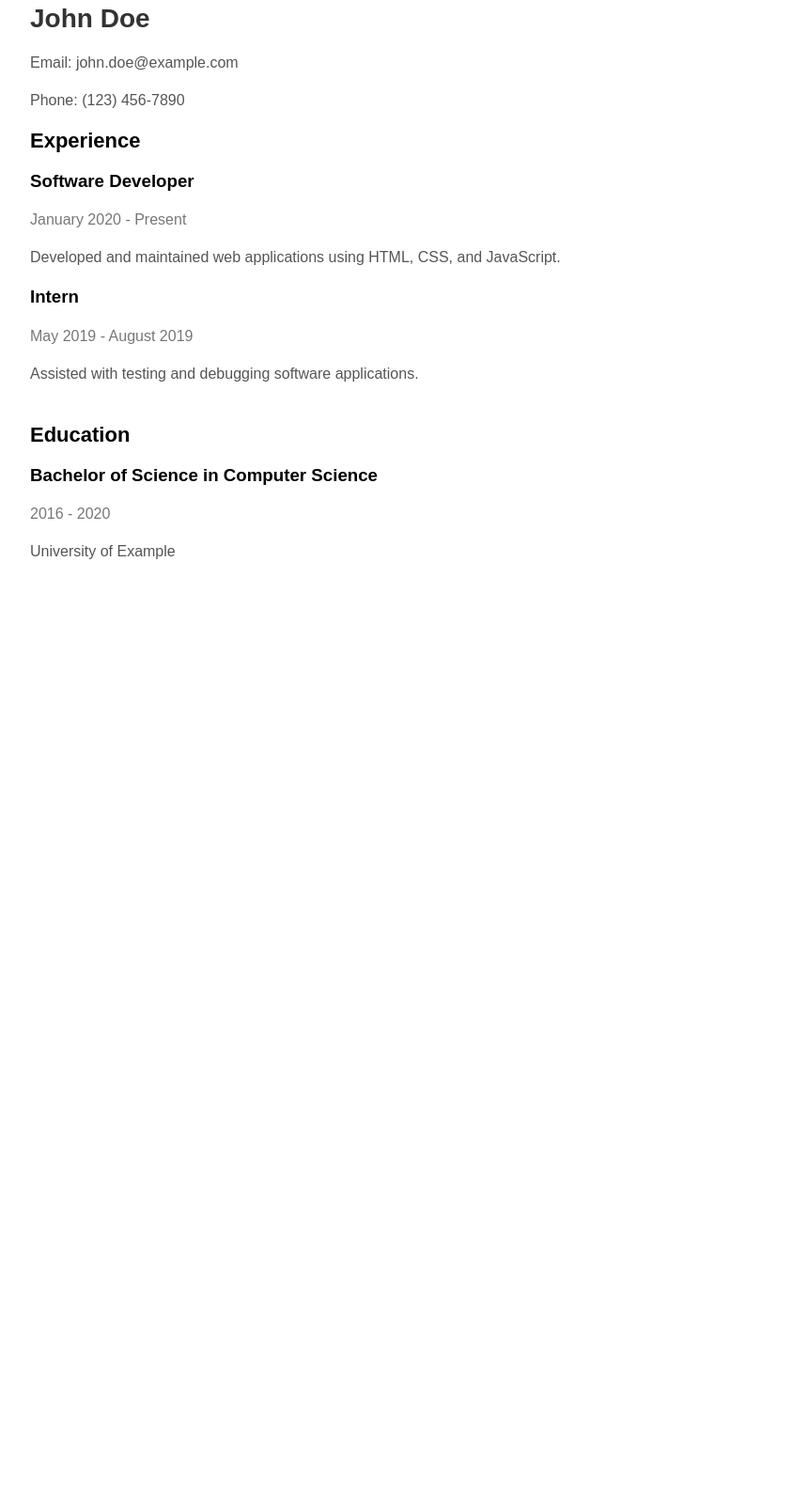
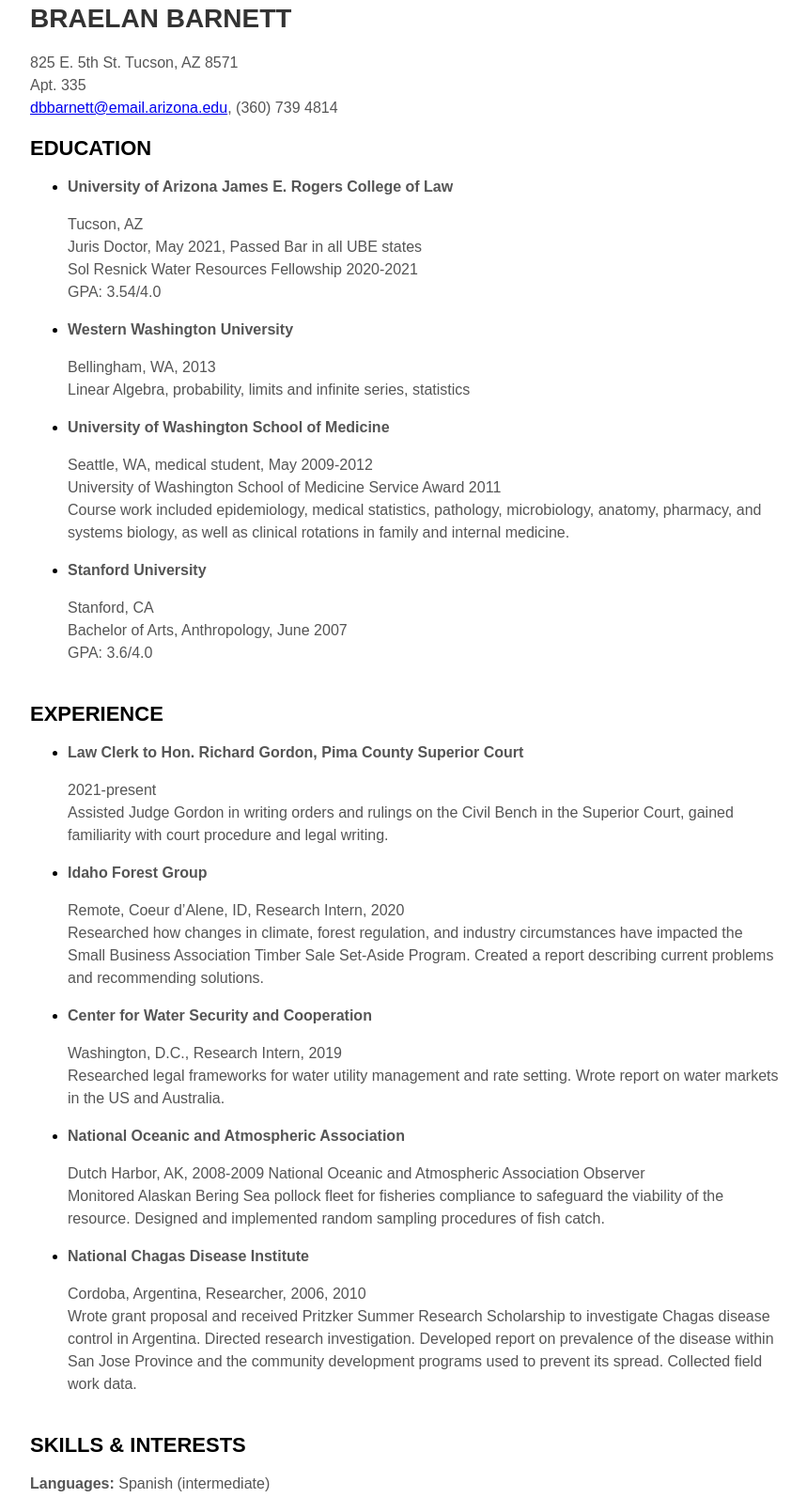
Before and after one commit to Braelan/2023_resume, a plain HTML site: page index.html in a window 1280 px wide. Shown: the part 16-1610 px from the top of the page at 94% size, without its empty margins (208-1067 px from the left). Before the commit the page ends 800 px from the top, so only its background shows below. Drawn offline with Linux system fonts and the light colour scheme.

Commit message:
change resume to 2023 resume

```diff
--- a/index.html
+++ b/index.html
@@ -1,40 +1,106 @@
 <!DOCTYPE html>
 <html>
+
 <head>
-    <title>Professional Resume</title>
-    <link rel="stylesheet" type="text/css" href="styles.css">
+    <meta charset="UTF-8">
+    <title>Resume</title>
+    <link rel="stylesheet" href="styles.css">
 </head>
+
 <body>
     <div class="container">
-        <h1>John Doe</h1>
-        <p>Email: john.doe@example.com</p>
-        <p>Phone: (123) 456-7890</p>
+        <h1>BRAELAN BARNETT</h1>
+        <p>
+            825 E. 5th St. Tucson, AZ 8571<br>
+            Apt. 335<br>
+            <a href="mailto:dbbarnett@email.arizona.edu">dbbarnett@email.arizona.edu</a>,
+            (360) 739 4814
+        </p>
 
         <div class="resume-section">
-            <h2 class="resume-heading">Experience</h2>
-
-            <div class="resume-item">
-                <h3 class="resume-item-title">Software Developer</h3>
-                <p class="resume-item-date">January 2020 - Present</p>
-                <p class="resume-item-description">Developed and maintained web applications using HTML, CSS, and JavaScript.</p>
-            </div>
-
-            <div class="resume-item">
-                <h3 class="resume-item-title">Intern</h3>
-                <p class="resume-item-date">May 2019 - August 2019</p>
-                <p class="resume-item-description">Assisted with testing and debugging software applications.</p>
-            </div>
+            <h2 class="resume-heading">EDUCATION</h2>
+            <ul class="resume-item">
+                <li>
+                    <p class="resume-item-title">University of Arizona James E. Rogers College of Law</p>
+                    <p>Tucson, AZ<br>
+                        Juris Doctor, May 2021, Passed Bar in all UBE states<br>
+                        Sol Resnick Water Resources Fellowship 2020-2021<br>
+                        GPA: 3.54/4.0</p>
+                </li>
+                <li>
+                    <p class="resume-item-title">Western Washington University</p>
+                    <p>Bellingham, WA, 2013<br>
+                        Linear Algebra, probability, limits and infinite series, statistics</p>
+                </li>
+                <li>
+                    <p class="resume-item-title">University of Washington School of Medicine</p>
+                    <p>Seattle, WA, medical student, May 2009-2012<br>
+                        University of Washington School of Medicine Service Award 2011<br>
+                        Course work included epidemiology, medical statistics, pathology, microbiology, anatomy,
+                        pharmacy, and systems biology, as well as clinical rotations in family and internal medicine.
+                    </p>
+                </li>
+                <li>
+                    <p class="resume-item-title">Stanford University</p>
+                    <p>Stanford, CA<br>
+                        Bachelor of Arts, Anthropology, June 2007<br>
+                        GPA: 3.6/4.0</p>
+                </li>
+            </ul>
         </div>
 
         <div class="resume-section">
-            <h2 class="resume-heading">Education</h2>
+            <h2 class="resume-heading">EXPERIENCE</h2>
+            <ul class="resume-item">
+                <li>
+                    <p class="resume-item-title">Law Clerk to Hon. Richard Gordon, Pima County Superior Court</p>
+                    <p>2021-present<br>
+                        Assisted Judge Gordon in writing orders and rulings on the Civil Bench in the Superior Court,
+                        gained familiarity with court procedure and legal writing.</p>
+                </li>
+                <li>
+                    <p class="resume-item-title">Idaho Forest Group</p>
+                    <p>Remote, Coeur d’Alene, ID, Research Intern, 2020<br>
+                        Researched how changes in climate, forest regulation, and industry circumstances have impacted
+                        the Small Business Association Timber Sale Set-Aside Program. Created a report describing
+                        current problems and recommending solutions.</p>
+                </li>
+                <li>
+                    <p class="resume-item-title">Center for Water Security and Cooperation</p>
+                    <p>Washington, D.C., Research Intern, 2019<br>
+                        Researched legal frameworks for water utility management and rate setting. Wrote report on
+                        water markets in the US and Australia.</p>
+                </li>
+                <li>
+                    <p class="resume-item-title">National Oceanic and Atmospheric Association</p>
+                    <p>Dutch Harbor, AK, 2008-2009 National Oceanic and Atmospheric Association Observer<br>
+                        Monitored Alaskan Bering Sea pollock fleet for fisheries compliance to safeguard the viability of
+                        the resource. Designed and implemented random sampling procedures of fish catch.</p>
+                </li>
+                <li>
+                    <p class="resume-item-title">National Chagas Disease Institute</p>
+                    <p>Cordoba, Argentina, Researcher, 2006, 2010<br>
+                        Wrote grant proposal and received Pritzker Summer Research Scholarship to investigate Chagas
+                        disease control in Argentina. Directed research investigation. Developed report on prevalence of
+                        the disease within San Jose Province and the community development programs used to prevent
+                        its spread. Collected field work data.</p>
+                </li>
+            </ul>
+        </div>
 
-            <div class="resume-item">
-                <h3 class="resume-item-title">Bachelor of Science in Computer Science</h3>
-                <p class="resume-item-date">2016 - 2020</p>
-                <p class="resume-item-description">University of Example</p>
-            </div>
+        <div class="resume-section">
+            <h2 class="resume-heading">SKILLS &amp; INTERESTS</h2>
+            <p>
+                <strong>Languages:</strong> Spanish (intermediate)
+            </p>
+            <p>
+                <strong>Board Memberships:</strong> Nooksack Salmon Enhancement Association 2002-2003
+            </p>
+            <p>
+                <strong>Interests:</strong> Hiking (hiked 2000 mi Pacific Crest Trail from Mexico to Canada in five months)
+            </p>
         </div>
     </div>
 </body>
+
 </html>
```
